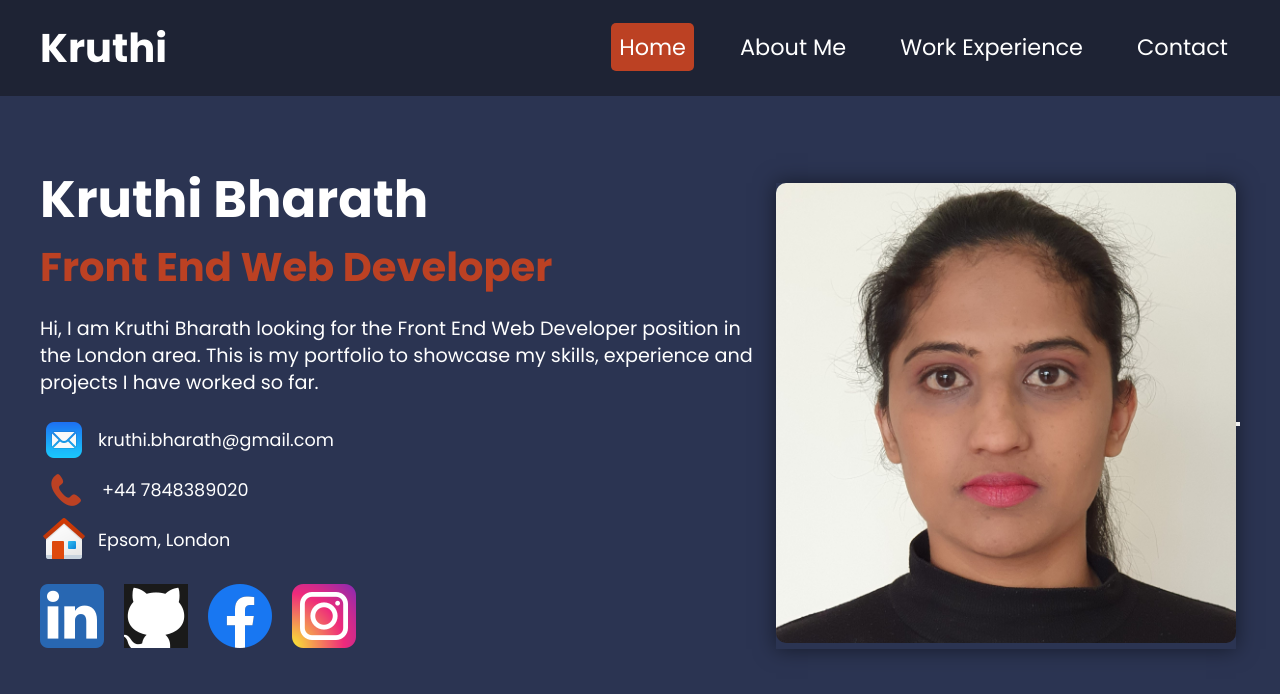
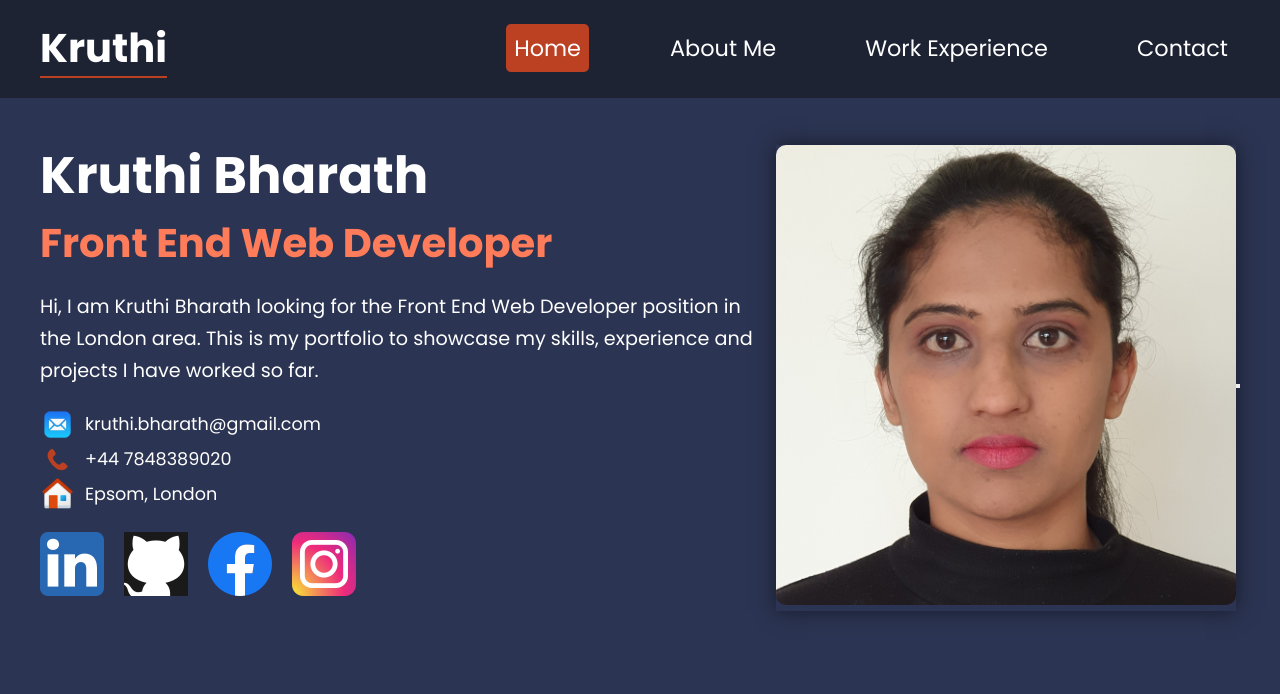
Before and after one commit to Kruthibharath/Kruthi_Bharath_Portfolio, a React (Vite) app in the folder my-portfolio/: page / in a window 1280 px wide. Shown: the top 694 px of the page. Built offline with nearby package versions, Linux system fonts and the light colour scheme.

Commit message:
refactor:altered few styles

```diff
--- a/my-portfolio/src/components/Nav/Nav.scss
+++ b/my-portfolio/src/components/Nav/Nav.scss
@@ -15,7 +15,7 @@
       cursor: pointer;
       font-size: 1.5rem;
       background: none !important;
-      color: var(--primary);
+      border-bottom: 2px solid var(--primary);
     }
     &_menu {
       display: flex;
@@ -30,6 +30,13 @@
         a {
           padding: 0.5rem;
           border-radius: 5px;
+          margin-left: 35px;
+          transition: 1s;
+          &.active:hover,
+          &.active:hover::after {
+            width: 0;
+            background: transparent;
+          }
         }
         &::after {
           content: "";
@@ -53,6 +60,7 @@
 nav a.active {
   background: var(--primary);
 }
+
 @media only screen and (max-width: 1020px) {
   .nav-icon {
     display: block;
--- a/my-portfolio/src/components/PersonalDetails/PersonalDetails.scss
+++ b/my-portfolio/src/components/PersonalDetails/PersonalDetails.scss
@@ -4,6 +4,9 @@
   &_lists {
     display: flex;
     align-items: center;
+    img {
+      width: 35px;
+    }
     a {
       padding-left: 10px;
     }
--- a/my-portfolio/src/index.scss
+++ b/my-portfolio/src/index.scss
@@ -4,6 +4,7 @@
   --primary: #bc4123;
   --secondary: #2b3452;
   --navBar-background: #1e2334;
+  --section-heading: #ff7c5b;
 }
 
 * {
@@ -12,7 +13,6 @@
   margin: 0;
   padding: 0;
 }
-
 body {
   margin: 0;
   font-family: "poppins";
@@ -30,7 +30,9 @@ a {
   text-decoration: none;
 }
 p {
+  font-size: 1.2rem;
   margin: 20px 0;
+  line-height: 2rem;
 }
 
 h1 {
@@ -41,6 +43,10 @@ h1 {
 h2 {
   font-size: 2.5rem;
   line-height: 3.5rem;
+}
+h3 {
+  font-size: 1.8rem;
+  line-height: 2rem;
 }
 
 /*button {
--- a/my-portfolio/src/pages/Home/Home.scss
+++ b/my-portfolio/src/pages/Home/Home.scss
@@ -3,25 +3,22 @@
   align-items: center;
   justify-content: center;
   padding: 40px;
-  height: 80vh;
+  height: 70vh;
   h1 {
     opacity: 0;
     animation: slideFromLeft 1.5s ease-out forwards;
   }
   h2 {
     opacity: 0;
-    color: var(--primary);
+    color: var(--section-heading);
     margin: 0px;
     font-weight: bold;
-    //animation: titleheadingAnimation 1.5s steps(30, end);
+    //animation: titleTypingAnimation 1.5s steps(30, end);
     animation: slideFromRight 1.5s ease-out forwards;
     white-space: nowrap;
   }
   &_text-wrapper {
     max-width: 900px;
-    p {
-      font-size: 1.2rem;
-    }
   }
   &_image-wrapper {
     box-shadow: 0 0 20px rgba(0, 0, 0, 0.5);
@@ -34,7 +31,29 @@
     width: 460px;
     border-radius: 10px;
   }
+  &_connect_wrapper {
+    display: flex;
+    justify-content: center;
+    gap: 25px;
+    animation: slideUp 1.5s ease-out forwards;
+    button {
+      cursor: pointer;
+      font-size: 1.5rem;
+      padding: 15px 40px;
+      border: 2px solid var(--primary);
+      border-radius: 10px;
+      color: var(--primary);
+      background-color: #fff;
+      font-weight: bold;
+      &:hover {
+        background-color: var(--primary);
+        color: #fff;
+        border: 2px solid #fff;
+      }
+    }
+  }
 }
+
 @keyframes slideFromLeft {
   from {
     transform: translateX(-100%);
@@ -55,7 +74,17 @@
     opacity: 1;
   }
 }
-/*@keyframes titleheadingAnimation {
+@keyframes slideUp {
+  from {
+    transform: translateY(100%);
+    opacity: 0;
+  }
+  to {
+    transform: translateY(0);
+    opacity: 1;
+  }
+}
+/*@keyframes titleTypingAnimation {
   from {
     width: 0;
   }
@@ -63,12 +92,11 @@
     width: 100%;
   }
 }*/
-@media only screen and (max-width: 1020px) {
+
+@media only screen and (max-width: 1025px) {
   .hero {
     flex-direction: column;
     height: auto;
-    &_image-wrapper {
-    }
     &_image {
       width: 560px;
     }
@@ -82,6 +110,12 @@
     &_image {
       width: 420px;
     }
+    &_connect_wrapper {
+      margin: 20px;
+      button {
+        font-size: 1.2rem;
+      }
+    }
   }
 }
 @media only screen and (max-width: 460px) {
```
